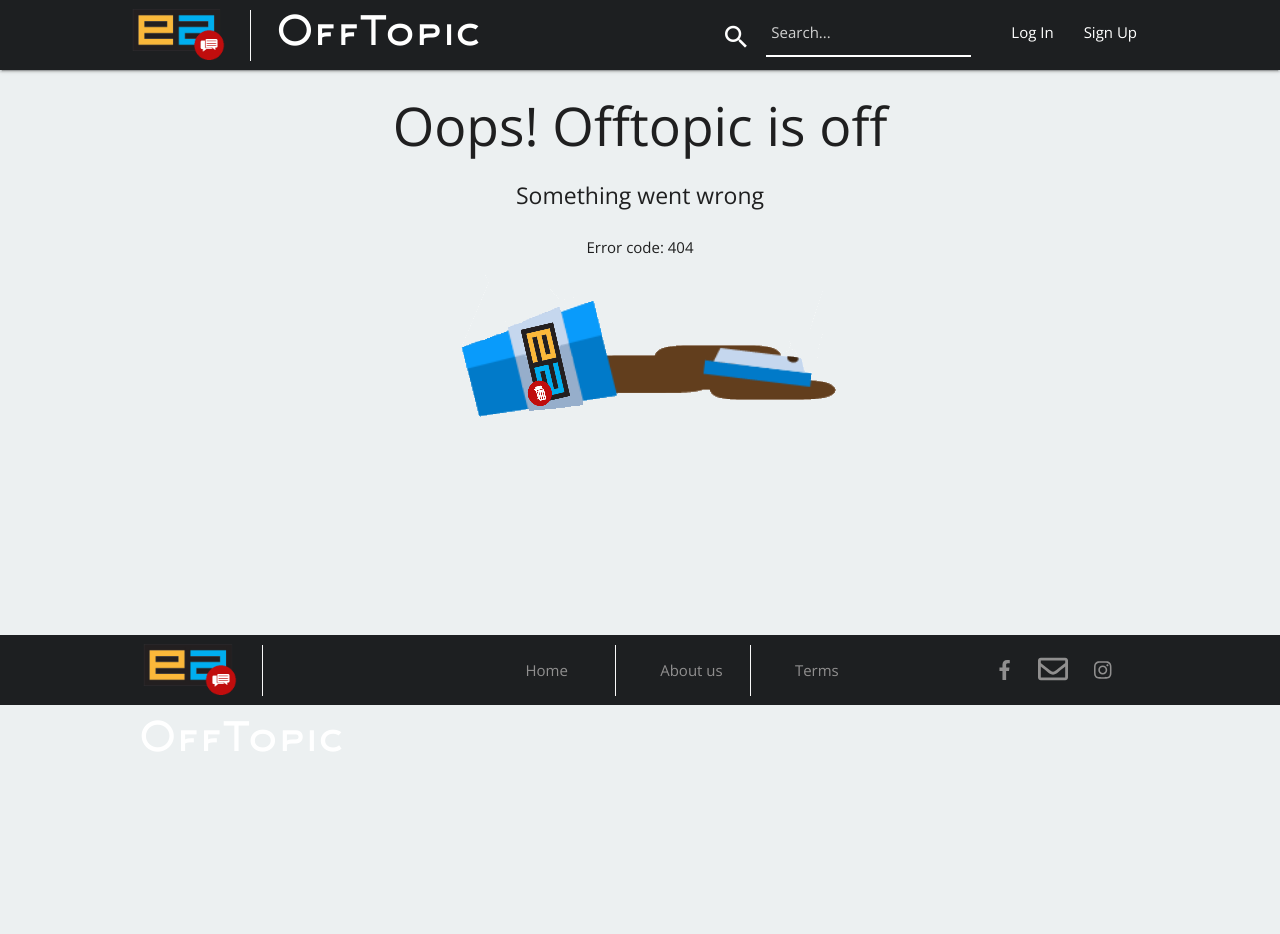
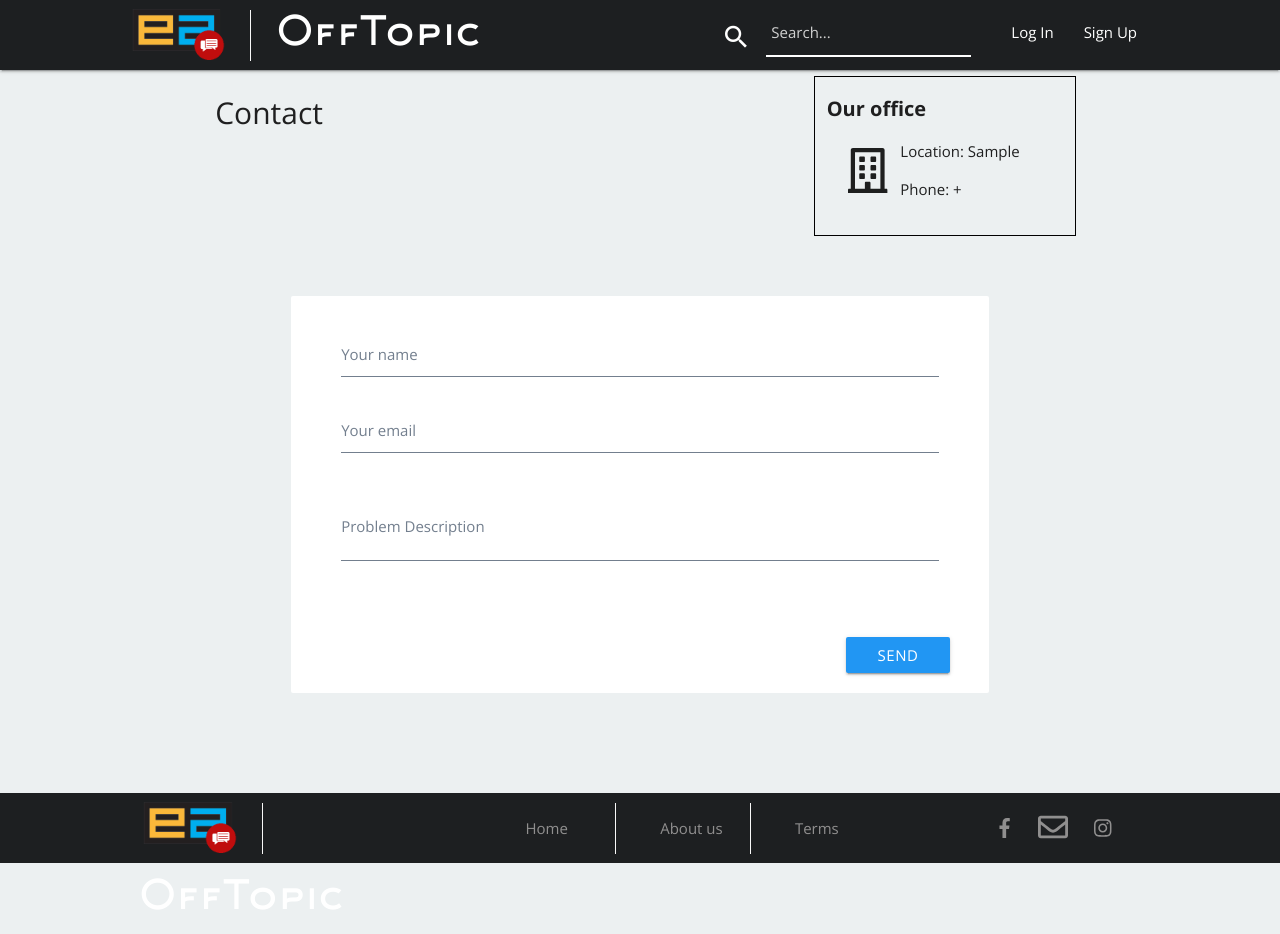
Before and after one commit to moakprojects/offtopic, a PHP site: page /contact in a window 1280 px wide. Shown: the part 200-1134 px from the top of the page. Before the commit the page ends 952 px from the top, so only its background shows below. Run offline with PHP 8.4, Linux system fonts and the light colour scheme; tables that the repository leaves empty or names only in its code hold one stand-in row (values such as "Sample post"); data that the repository does not hold is empty; some libraries are stand-ins or nearby versions.

Commit message:
create contact page with form

```diff
--- a/index.php
+++ b/index.php
@@ -58,6 +58,9 @@
             break;
             case "description-of-the-site":
                 $page = "aboutUs";
+            break;
+            case "contact":
+                $page = "contact";
             break;
             case "post":
                 if(isset($queryStringParams[1]) && $queryStringParams[1] !== "") {
--- /dev/null
+++ b/public/css/contact.css
@@ -0,0 +1,99 @@
+/* general styling */
+
+h2 {
+    font-size: 30px;
+    margin-top: 20px;
+}
+
+h3{
+    font-size: 20px;
+    font-weight: bold;
+    margin-bottom: 5px;
+}
+
+/* section styling */
+
+.generalTxt {
+    padding-right: 80px;
+}
+
+.contactBoxContainer {
+    border: solid 1px black;
+}
+
+.contactBox {
+    display: flex;
+    flex-wrap: wrap;
+    align-content: flex-start;
+}
+
+.officeInfo {
+    padding-left: 20px !important;
+}
+
+/* contact form */
+.contactFormContainer {
+    margin-top: 60px;
+}
+
+.contactForm {
+    background: white;
+    border-radius: 2px;
+    padding-top: 10px !important;
+}
+
+.input-field label {
+    color: #737f8e;
+}
+
+.contactInput {
+    margin-left: 50px;
+    margin-right: 50px;
+    margin-bottom: 10px;
+}
+
+.contactInput input[type=text] {
+    border-bottom: 1px solid #737f8e !important;
+    width: 100%;
+}
+
+.contactInput input[type=text]:focus + label {
+    color: #039be5;
+}
+
+.contactInput input[type=text]:focus {
+    border-bottom: 1px solid #039be5 !important;
+    box-shadow: 0 1px 0 0 #039be5 !important;
+}
+
+.contactInput textarea {
+    border-bottom: 1px solid #737f8e !important;
+    padding-bottom: 0px;
+}
+
+.contactInput textarea:focus:not([readonly]) + label {
+    color: #039be5;
+}
+
+.contactInput textarea:focus {
+    border-bottom: 1px solid #039be5 !important;
+    box-shadow: 0 1px 0 0 #039be5 !important;
+}
+
+.textareaContainer {
+    margin-top: 40px;
+}
+
+.inputContainer {
+    margin-top: 40px;
+    margin-left: 28px !important;
+    margin-right: 28px !important;
+}
+
+.contactSubmit {
+    padding-right: 12px;
+}
+
+#errorMsg {
+    color: red;
+}
--- /dev/null
+++ b/resources/pages/contact.php
@@ -0,0 +1,67 @@
+<?php
+    $generalObj = new General();
+    $contactInformation = $generalObj -> getContactInformation();
+?>
+    <div class="container contentContainer">
+        <div class="row">
+            <div class="col s7 offset-s1">
+                <h2>Contact</h2>
+                <p class="generalTxt"><?php echo $contactInformation[0]["generalText"]; ?></p>
+            </div>
+            <div class="col s3 contactBoxContainer">
+                <h3>Our office</h3>
+                <div class="row contactBox">
+                    <div class="col s2 offset-s1 noRightPadding valign-wrapper">
+                        <i class="far fa-building fa-3x"></i>
+                    </div>
+                    <div class="col s8 noMargin officeInfo">
+                        <p>Location: <?php echo $contactInformation[0]["location"]; ?></p>
+                        <p>Phone: +<?php echo $contactInformation[0]["phoneNumber"]; ?></p>
+                    </div>
+                </div>
+            </div>
+        </div>
+        <div class="row contactFormContainer">
+            <div class="col s8 offset-s2  contactForm">
+                <form class="contactForm" action="" method="post" id="contactForm">
+                    <div class="row">
+                        <div class="input-field contactInput">
+                            <input id="email" type="text" class="noBottomMargin">
+                            <label class="active" for="email">Your name</label>
+                        </div>
+                    </div>
+                    <div class="row">
+                        <div class="input-field contactInput">
+                            <input id="email" type="text" class="noBottomMargin">
+                            <label class="active" for="email">Your email</label>
+                        </div>
+                    </div>
+                    <div class="row textareaContainer">
+                        <div class="input-field contactInput">
+                            <textarea id="problemDescription" class="materialize-textarea"></textarea>
+                            <label for="problemDescription">Problem Description</label>
+                        </div>
+                    </div>
+                    <div class="row inputContainer">
+                        <div class="col s6">
+                            <p id="errorMsg"></p>
+                        </div>
+                        <div class="col s1 offset-s3">
+                            <div class="preloader-wrapper small active hide contactSpinner">
+                                <div class="spinner-layer spinner-blue-only">
+                                    <div class="circle-clipper left">
+                                        <div class="circle"></div>
+                                    </div><div class="gap-patch">
+                                        <div class="circle"></div>
+                                    </div><div class="circle-clipper right">
+                                        <div class="circle"></div>
+                                    </div>
+                                </div>
+                            </div>
+                        </div>
+                        <a class="btn waves-effect waves-light blue col s2" id="contactSubmit">Send</a>
+                    </div>
+                </form>
+            </div>
+        </div>
+    </div>
--- a/resources/pages/homeAdmin.php
+++ b/resources/pages/homeAdmin.php
@@ -764,9 +764,9 @@
                 <div class="row">
                     <div class="col s3 verticalTabContainer">
                         <ul class="tabs verticalTabs">
-                            <li class="tab"><a href="#description">Description of the site</a></li>
                             <li class="tab"><a href="#contact">Contact informations</a></li>
                             <li class="tab"><a href="#rules">Rules and regulations</a></li>
+                            <li class="tab"><a href="#description">Description of the site</a></li>
                         </ul>
                     </div>
                     <div class="col s8 verticalTabContent">
--- a/resources/pages/terms.php
+++ b/resources/pages/terms.php
@@ -36,7 +36,7 @@
             <p><?php echo $rulesAndRegulations[0]["termination"]; ?></p>
         </div>
         <div class="row titleSection">
-            <h3>Integration</h3>
+            <h3>Integration and Severability</h3>
         </div>
         <div class="row noBottomMargin ruleTxt">
             <p><?php echo $rulesAndRegulations[0]["integration"]; ?></p>
```
